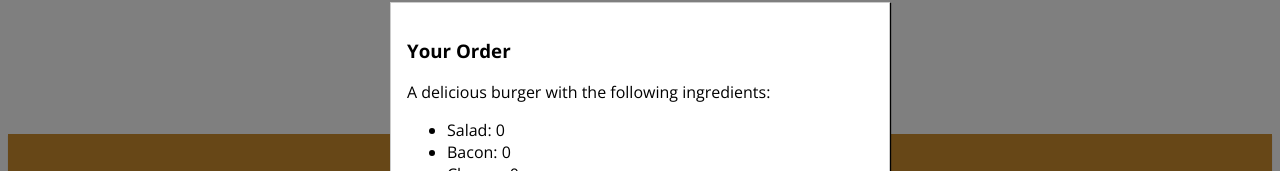
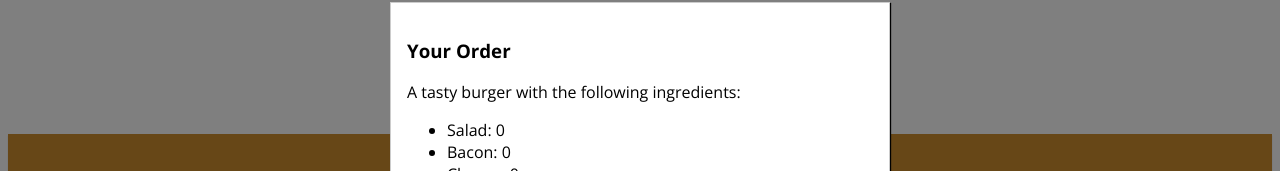
Before and after one commit to AbdelazizMalfy/burger-builder, a React (Create React App) app: page / in a window 1280 px wide. Both pictures are taken after a click on the button "ORDER NOW". Shown: the part 238-409 px from the top of the page. Built offline with nearby package versions, Linux system fonts and the light colour scheme.

Commit message:
Order Summary Added

```diff
--- a/src/components/BurgerBuilder/OrderSummary/OrderSummary.js
+++ b/src/components/BurgerBuilder/OrderSummary/OrderSummary.js
@@ -14,7 +14,7 @@ function OrderSummary(props) {
     return (
         <div>
             <h3>Your Order</h3>
-            <p>A delicious burger with the following ingredients:</p>
+            <p>A tasty burger with the following ingredients:</p>
             <ul>
                 {ingredientSummary}
             </ul>
```
